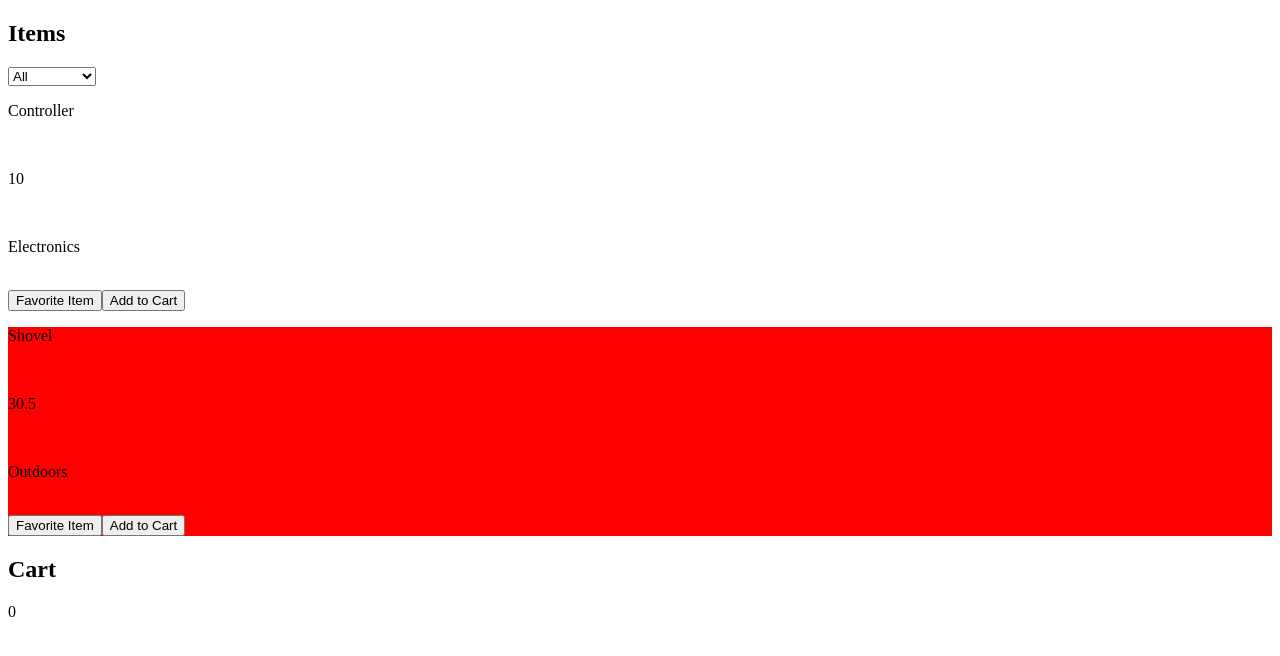
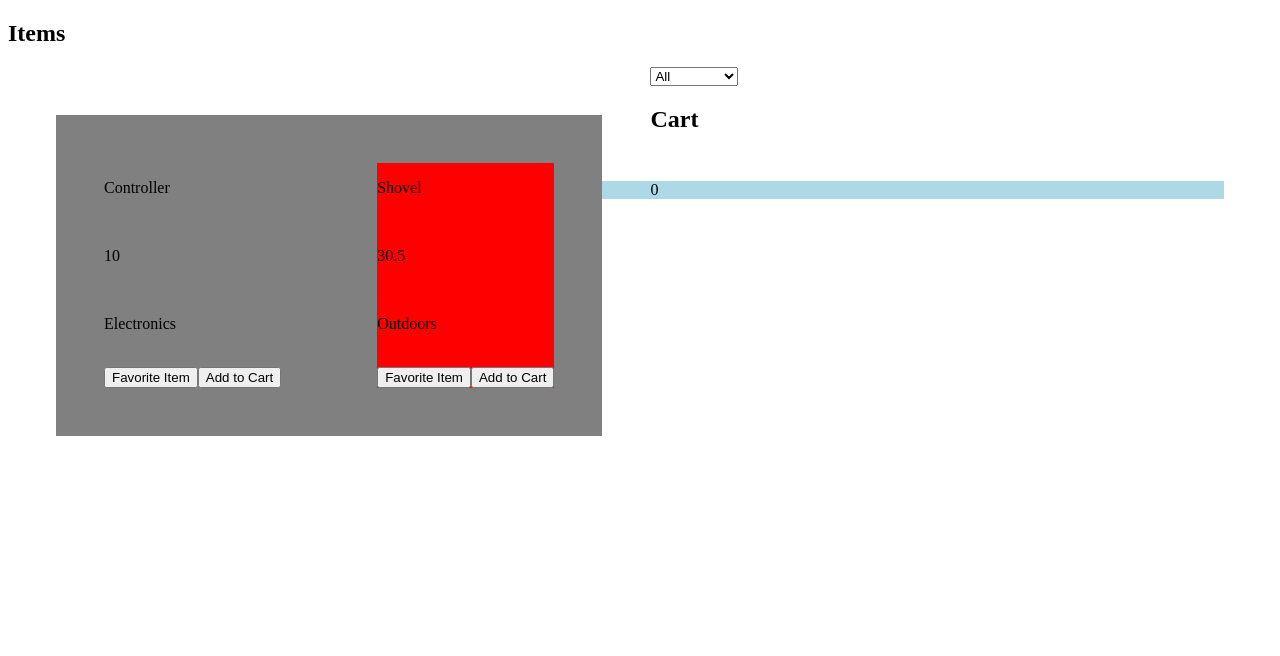
Before and after one commit to BruceConrad/E-Commerce-Final, an Angular app: page / in a window 1280 px wide. Shown: the top 656 px of the page. Built offline with nearby package versions, Linux system fonts and the light colour scheme.

Commit message:
Modified files

```diff
--- a/src/app/cart/cart.component.css
+++ b/src/app/cart/cart.component.css
@@ -0,0 +1,5 @@
+div
+{
+    background-color: lightblue;
+    margin: 3em 3em;
+}
--- a/src/app/cart/cart.component.html
+++ b/src/app/cart/cart.component.html
@@ -1,8 +1,10 @@
 <h2>Cart</h2>
+<div>
+    <div *ngFor = "let i of items">
+        <p>{{i.title}}</p><br>
+        <p>{{i.price}}</p><br>
+        <p>{{i.quantity}}</p>
+    </div>
 
-<p *ngFor = "let i of items">
-    {{i.title}}<br>
-    {{i.price}}<br>
-</p>
-
-<p>{{totalPrice}}</p>
+    <p>{{totalPrice}}</p>
+</div>
--- a/src/app/cart/cart.component.ts
+++ b/src/app/cart/cart.component.ts
@@ -21,9 +21,13 @@ export class CartComponent
     this.cartServ.getItems().subscribe((data) => {
       this.items = data;
       let total = 0;
-      this.items.forEach(i => {
-        total += i.price;
-      })
+      for(let i = 0; i < this.items.length; i++)
+      {
+        for(let j = 0; j < this.items[i].quantity; j++)
+        {
+          total += this.items[i].price;
+        }
+      }
       this.totalPrice = total;
     })
   }
--- a/src/app/cart/cart.service.ts
+++ b/src/app/cart/cart.service.ts
@@ -13,8 +13,20 @@ export class CartService
 
     add(item:any)
     {
-        this.temp.push(item);
-        this.items.next(this.temp);
+        if(!this.temp.find(i => i.id === item.id))
+        {
+            item.quantity = 1;
+            this.temp.push(item);
+            this.items.next(this.temp);
+        }
+        else
+        {
+            if(this.temp.find(i => i.id === item.id))
+            {
+                item.quantity++;
+            }
+
+        }
     }
 
     getItems()
--- a/src/app/products/products.component.css
+++ b/src/app/products/products.component.css
@@ -2,3 +2,10 @@
 {
     background-color: red;
 }
+
+div
+{
+    margin: 3em 3em;
+    background-color: gray;
+    float: left;
+}
--- a/src/app/products/products.component.html
+++ b/src/app/products/products.component.html
@@ -6,10 +6,12 @@
     <option>Outdoors</option>
 </select>
 
-<div [ngClass] = "{favorite: i.fav}" *ngFor = "let i of products">
-    <p>{{i.title}}</p><br>
-    <p>{{i.price}}</p><br>
-    <p>{{i.category}}</p><br>
+<div>
+    <div [ngClass] = "{favorite: i.fav}" *ngFor = "let i of products">
+        <p>{{i.title}}</p><br>
+        <p>{{i.price}}</p><br>
+        <p>{{i.category}}</p><br>
 
-    <button (click) = "setFav(i)">Favorite Item</button><button (click) = "addToCart(i)">Add to Cart</button>
+        <button (click) = "setFav(i)">Favorite Item</button><button (click) = "addToCart(i)">Add to Cart</button>
+    </div>
 </div>
--- a/src/app/products/products.component.ts
+++ b/src/app/products/products.component.ts
@@ -23,7 +23,14 @@ export class ProductsComponent
 
   filter(e:any)
   {
-    this.products = this.prodServ.filter(e.target.value);
+    if(e.target.value === 'All')
+    {
+      this.products = this.prodServ.getProducts();
+    }
+    else
+    {
+      this.products = this.prodServ.filter(e.target.value);
+    }
   }
 
   setFav(item:any)
--- a/src/app/products/products.service.ts
+++ b/src/app/products/products.service.ts
@@ -8,8 +8,8 @@ import { Injectable } from "@angular/core";
 export class ProductService
 {
     products = [
-        {id:1, title:'Controller', price: 10.00, fav:false, category: 'Electronics'},
-        {id:2, title:'Shovel', price: 30.50, fav:true, category:'Outdoors'}
+        {id:1, title:'Controller', price: 10.00, fav:false, category: 'Electronics', quantity:0},
+        {id:2, title:'Shovel', price: 30.50, fav:true, category:'Outdoors', quantity:0}
     ];
 
     getProducts()
```
